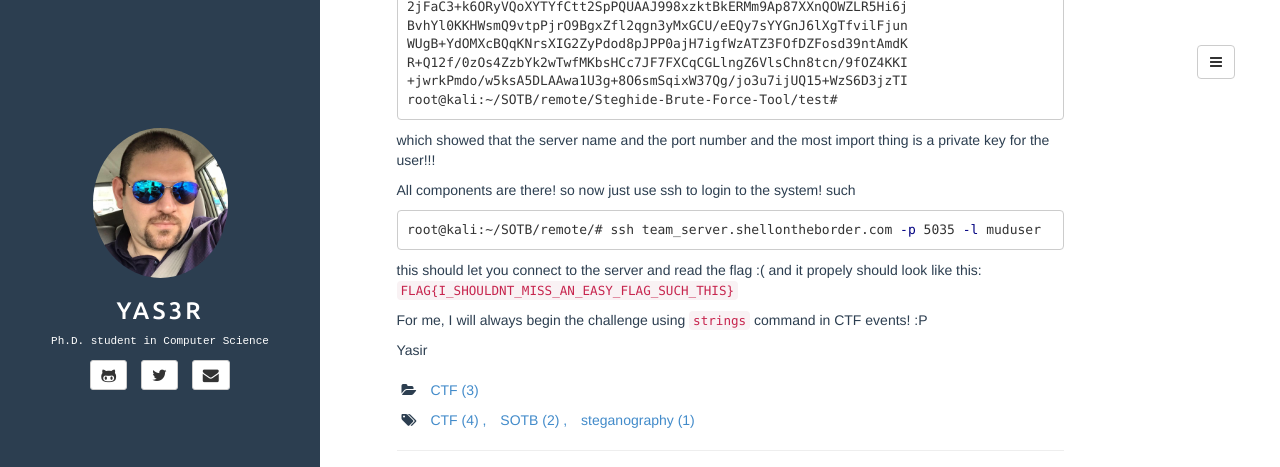
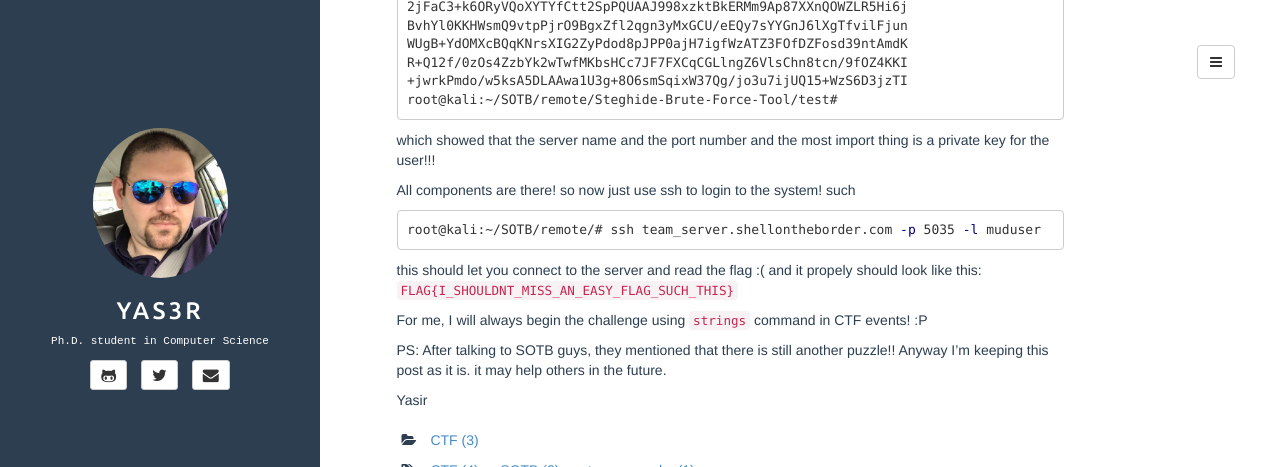
Before and after one commit to yaserfaraj/yaserfaraj.github.io, a Jekyll site: the page built from _posts/2018-01-31-SOTB-Steganography-bruteforce.md, in a window 1280 px wide and 900 px high, scrolled down 1631 px, cut to the strip 0-467 px from the top of the window. Built offline with Jekyll 4.4.1, drawn with Linux system fonts in a browser that asks for light colours.

Commit message:
new post steghide

```diff
--- a/_posts/2018-01-31-SOTB-Steganography-bruteforce.md
+++ b/_posts/2018-01-31-SOTB-Steganography-bruteforce.md
@@ -101,4 +101,7 @@ this should let you connect to the server and read the flag :( and it propely sh
 
 For me, I will always begin the challenge using `strings` command in CTF events! :P
 
+
+PS: After talking to SOTB guys, they mentioned that there is still another puzzle!! Anyway I'm keeping this post as it is. it may help others in the future.
+
 Yasir
```
